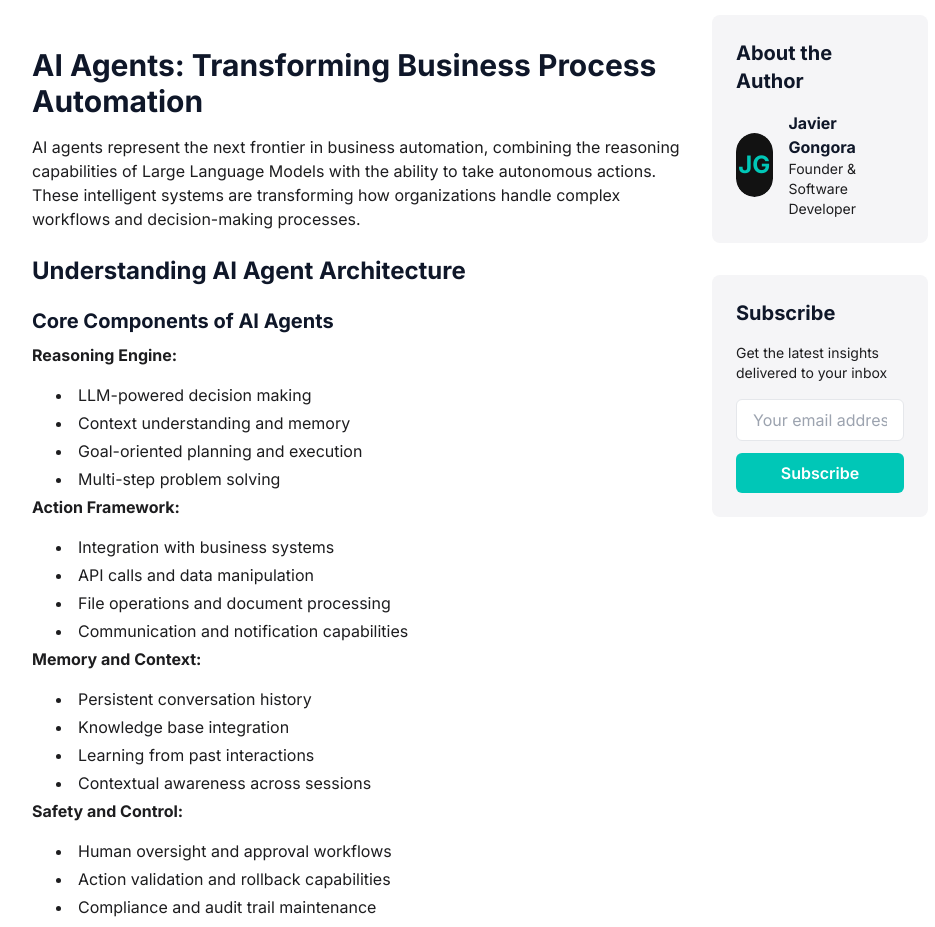
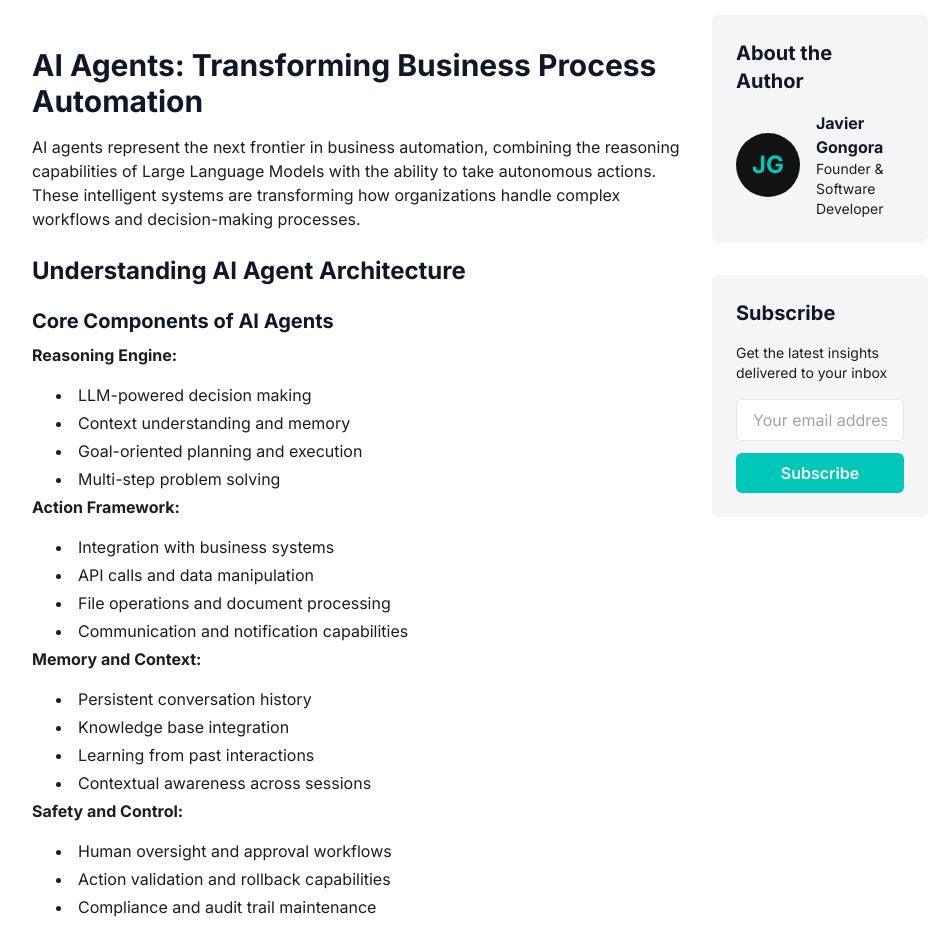
Before and after one commit to javigong/vyoniq, a Next.js app: page /blog/ai-agents-business-automation in a window 1280 px wide. Shown: the part 820-1747 px from the top of the page, without its empty margins (160-1095 px from the left). Built offline with nearby package versions, Linux system fonts and the light colour scheme.

Commit message:
fix: correct circular avatar styling
Ensure consistent dimensions and proper circular shape for avatar

#VERCEL_SKIP

Co-authored-by: Javier Gongora <42308135+javigong@users.noreply.github.com>

```diff
--- a/components/blog/blog-author.tsx
+++ b/components/blog/blog-author.tsx
@@ -10,11 +10,16 @@ export function BlogAuthor({ author }: BlogAuthorProps) {
     <div className="p-6 bg-vyoniq-gray dark:bg-vyoniq-slate rounded-lg">
       <h3 className="text-xl font-bold text-vyoniq-blue dark:text-white mb-4">About the Author</h3>
       <div className="flex items-center">
-        <div className="relative h-16 w-16 rounded-full overflow-hidden mr-4 bg-vyoniq-blue/10 dark:bg-vyoniq-green/20 flex items-center justify-center">
+        <div className="relative h-16 w-16 mr-4 flex-shrink-0">
           {author.avatar ? (
-            <Image src={author.avatar || "/placeholder.svg"} alt={author.name} fill className="object-cover" />
+            <Image
+              src={author.avatar || "/placeholder.svg"}
+              alt={author.name}
+              fill
+              className="object-cover rounded-full"
+            />
           ) : (
-            <div className="h-full w-full rounded-full flex items-center justify-center bg-vyoniq-slate dark:bg-vyoniq-dark-card">
+            <div className="h-16 w-16 rounded-full bg-vyoniq-slate dark:bg-vyoniq-dark-card flex items-center justify-center">
               <span className="text-2xl font-bold text-vyoniq-green">
                 {author.name
                   .split(" ")
```
